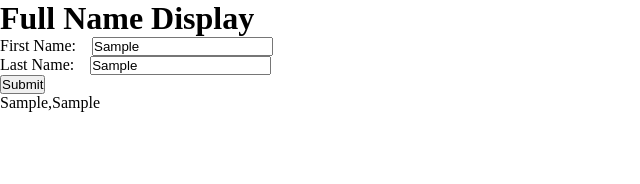
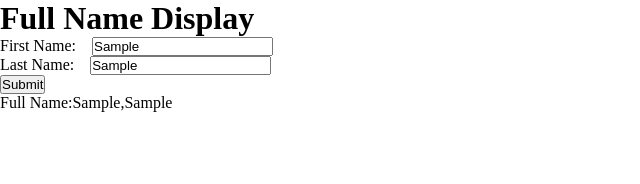
Before and after one commit to Pratik-Tulkane14/fullName, a React (Vite) app: page / in a window 1280 px wide. Both pictures are taken after typing "Sample", "Sample" into the empty fields and a click on the button "Submit". Shown: the top 184 px of the page, without its empty margins (0-640 px from the left). Built offline with nearby package versions, Linux system fonts and the light colour scheme.

Commit message:
add full name

```diff
--- a/src/App.jsx
+++ b/src/App.jsx
@@ -38,7 +38,7 @@ function App() {
         </button>
         {isShow ? (
           <p>
-            {firstName},{lastName}
+            Full Name:{firstName},{lastName}
           </p>
         ) : null}
       </form>
```
